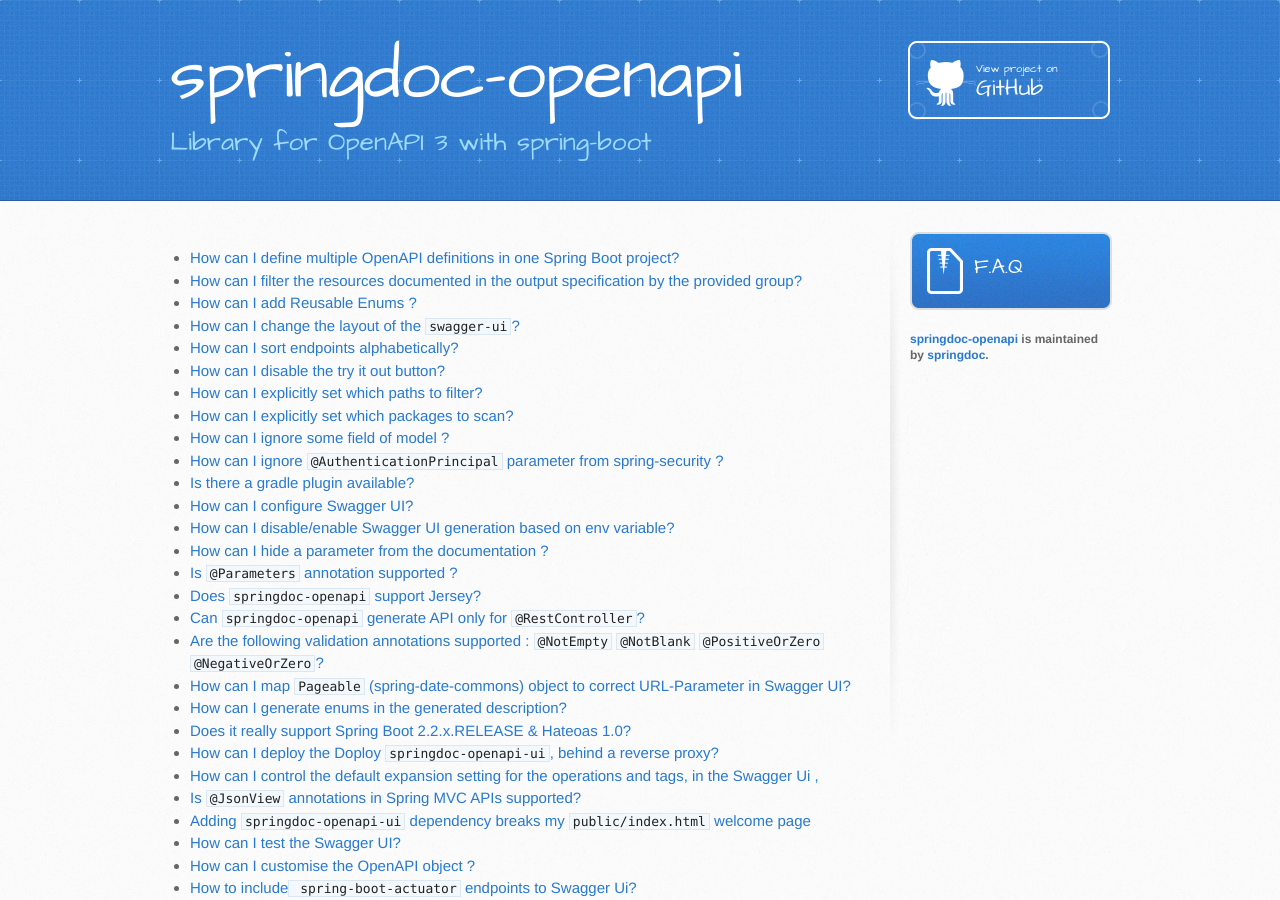
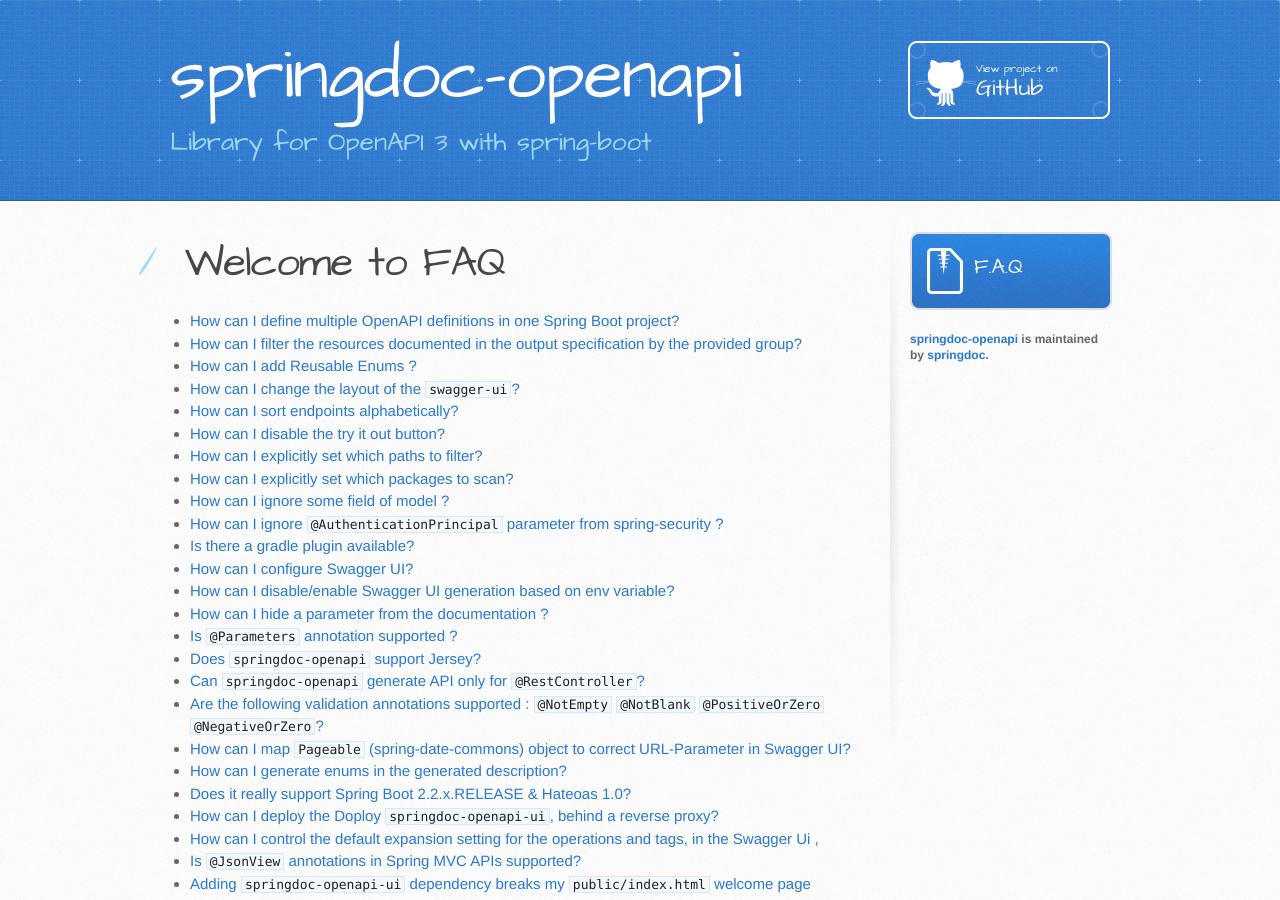
Before and after one commit to springdoc/springdoc-openapi-demos, a Jekyll site: the page built from docs/faq.md, in a window 1280 px wide and 900 px high. Built offline with Jekyll 4.4.1, drawn with Linux system fonts in a browser that asks for light colours.

Commit message:
project update

```diff
--- a/docs/faq.md
+++ b/docs/faq.md
@@ -1,11 +1,9 @@
 ---
 layout: default
-title: Welcome To FAQ
 ---
 
-<title>
-  {{ page.title }}
-</title>
+
+<h1> Welcome to FAQ </h1>
 
 * TOC
 {:toc}
```
